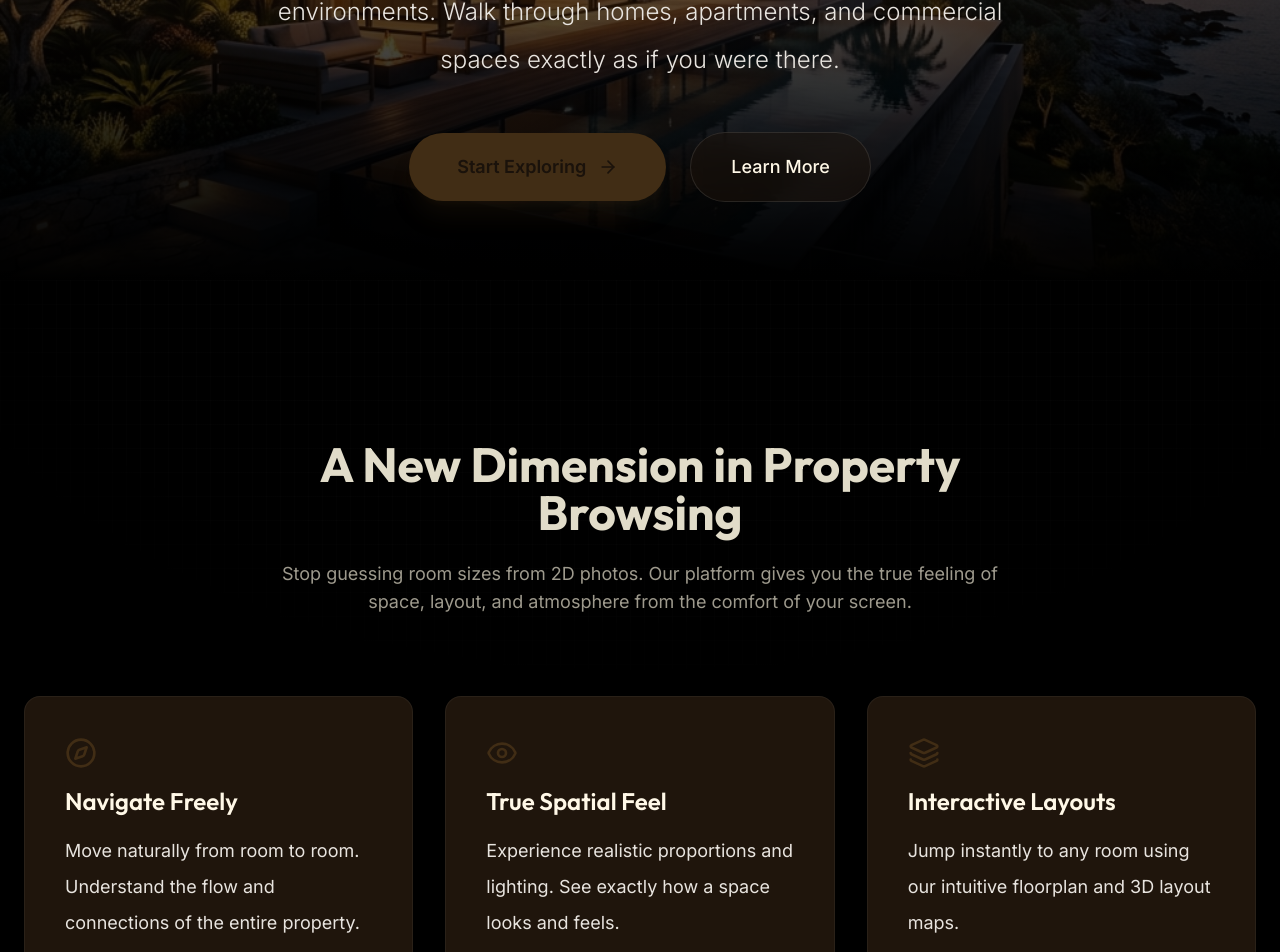
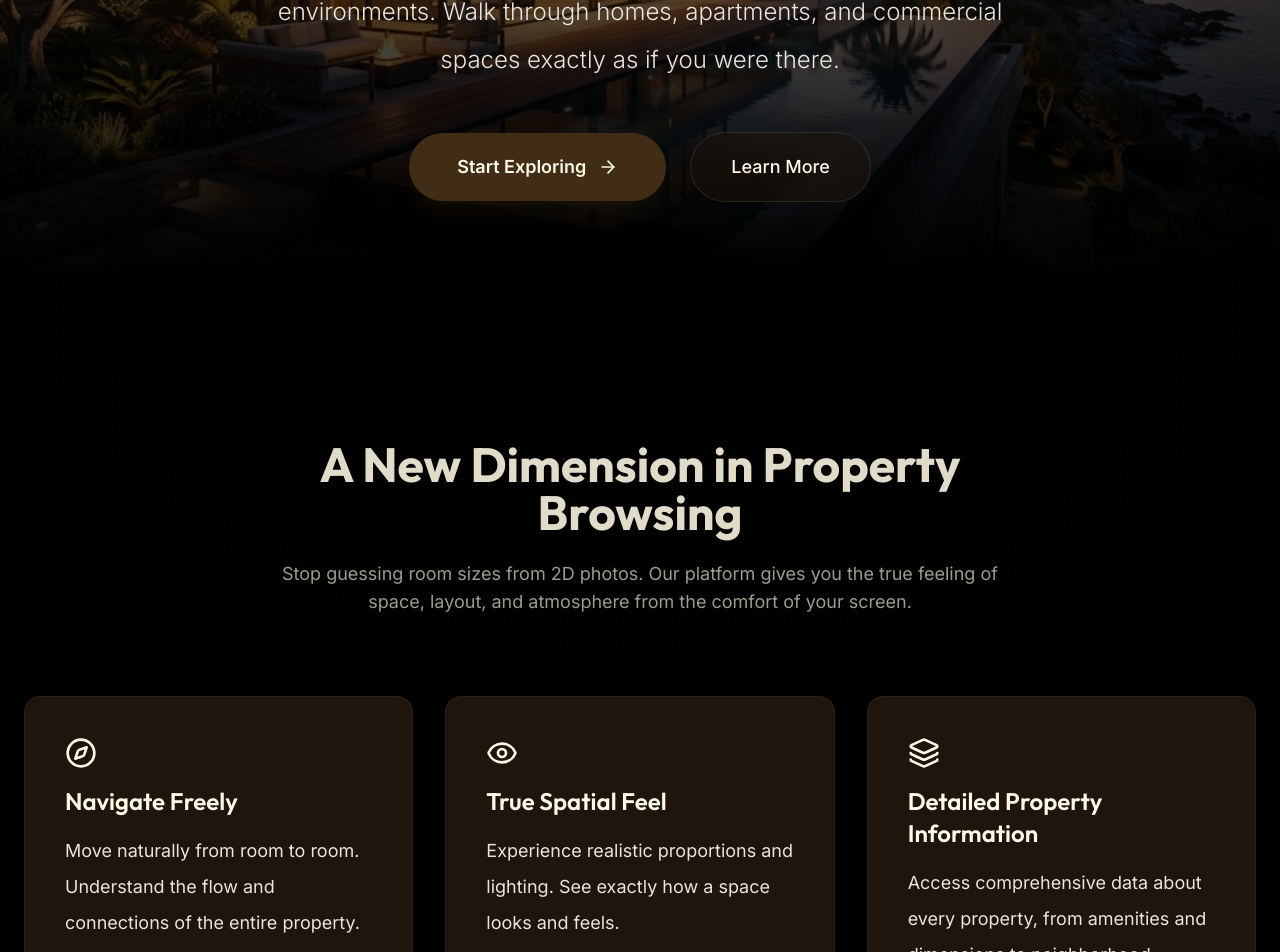
Before and after one commit to sujalvk888/aura-plan, a Next.js app: page / in a window 1280 px wide. Shown: the part 520-1472 px from the top of the page. Built offline with nearby package versions, Linux system fonts and the light colour scheme; no server answers; the database is empty.

Commit message:
Fix text and icon visibilities across landing page update features remove dummy properties

```diff
--- a/src/app/page.tsx
+++ b/src/app/page.tsx
@@ -12,16 +12,6 @@ export default async function Home() {
     location: `${p.city}, ${p.country}`,
     imageUrl: p.coverImageUrl || (p.rooms.length > 0 ? p.rooms[0].front : "/uploads/rooms/placeholder.jpg")
   }));
-
-  // Duplicate properties to fill the 3-column grid for aesthetic purposes if needed
-  if (featuredProperties.length > 0 && featuredProperties.length < 3) {
-    while (featuredProperties.length < 3) {
-      featuredProperties.push({
-        ...featuredProperties[0],
-        id: `${featuredProperties[0].id}-${featuredProperties.length}`
-      });
-    }
-  }
 
   return (
     <div className="flex flex-col w-full">
@@ -62,7 +52,7 @@ export default async function Home() {
           <div className="flex flex-col sm:flex-row items-center justify-center gap-6">
             <Link
               href="/properties"
-              className="flex items-center justify-center gap-3 bg-primary hover:bg-primary-hover text-[#1A120B] px-12 py-5 rounded-full text-lg font-semibold transition-all hover:scale-105 active:scale-95 shadow-xl shadow-primary/20"
+              className="flex items-center justify-center gap-3 bg-primary hover:bg-primary-hover text-[#FFF8E7] px-12 py-5 rounded-full text-lg font-semibold transition-all hover:scale-105 active:scale-95 shadow-xl shadow-primary/20"
             >
               Start Exploring <ArrowRight size={20} />
             </Link>
@@ -93,19 +83,19 @@ export default async function Home() {
           <div className="grid grid-cols-1 md:grid-cols-3 gap-8">
             {[
               {
-                icon: <Compass className="text-primary mb-4" size={32} />,
+                icon: <Compass className="text-[#FFF8E7] mb-4" size={32} />,
                 title: "Navigate Freely",
                 description: "Move naturally from room to room. Understand the flow and connections of the entire property."
               },
               {
-                icon: <Eye className="text-primary mb-4" size={32} />,
+                icon: <Eye className="text-[#FFF8E7] mb-4" size={32} />,
                 title: "True Spatial Feel",
                 description: "Experience realistic proportions and lighting. See exactly how a space looks and feels."
               },
               {
-                icon: <Layers className="text-primary mb-4" size={32} />,
-                title: "Interactive Layouts",
-                description: "Jump instantly to any room using our intuitive floorplan and 3D layout maps."
+                icon: <Layers className="text-[#FFF8E7] mb-4" size={32} />,
+                title: "Detailed Property Information",
+                description: "Access comprehensive data about every property, from amenities and dimensions to neighborhood highlights."
               }
             ].map((feature, index) => (
               <div key={index} className="p-10 rounded-2xl bg-surface border border-white/5 hover:border-primary/30 transition-colors shadow-lg">
--- a/src/components/Navbar.tsx
+++ b/src/components/Navbar.tsx
@@ -66,7 +66,7 @@ export default async function Navbar() {
           )}
 
           <div className="flex md:hidden items-center mr-2">
-            <Link href="/host" className="text-xs font-medium text-primary border border-primary/30 bg-primary/10 hover:bg-primary/20 px-3 py-1.5 rounded-full transition-colors">
+            <Link href="/host" className="text-xs font-medium text-[#FFF8E7] border border-[#FFF8E7]/30 bg-[#FFF8E7]/10 hover:bg-[#FFF8E7]/20 px-3 py-1.5 rounded-full transition-colors">
               Host Mode
             </Link>
           </div>
--- a/src/components/PropertyCard.tsx
+++ b/src/components/PropertyCard.tsx
@@ -73,7 +73,7 @@ export default function PropertyCard({
 
       <div className="p-8 relative z-10 -mt-6">
         <div className="flex items-center justify-between mb-4">
-          <div className="flex items-center gap-1.5 text-sm text-primary font-medium bg-surface/80 backdrop-blur-md w-fit px-4 py-1.5 rounded-full border border-white/5">
+          <div className="flex items-center gap-1.5 text-sm text-[#FFF8E7] font-medium bg-surface/80 backdrop-blur-md w-fit px-4 py-1.5 rounded-full border border-white/5">
             <MapPin size={14} />
             {location}
           </div>
```
